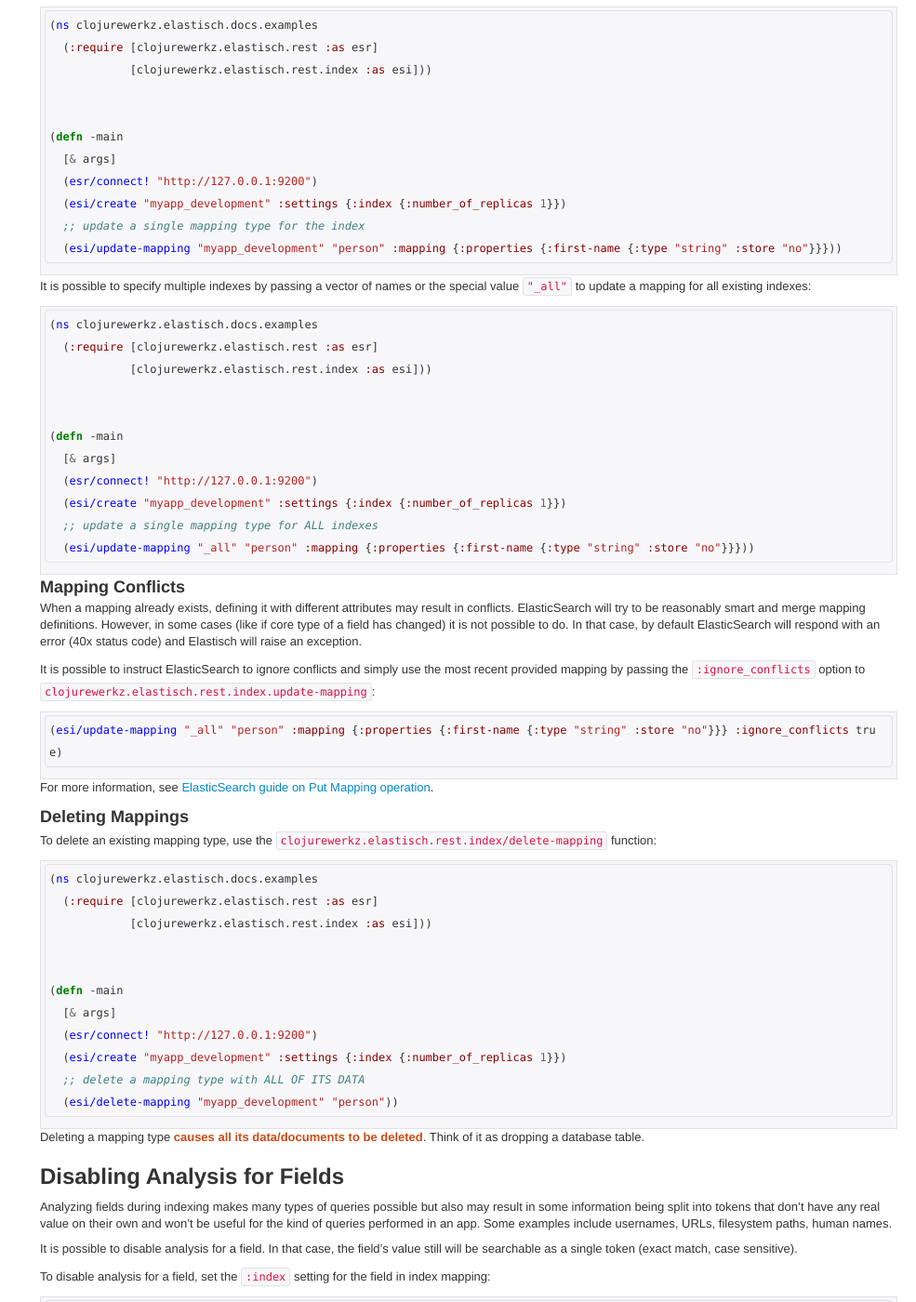
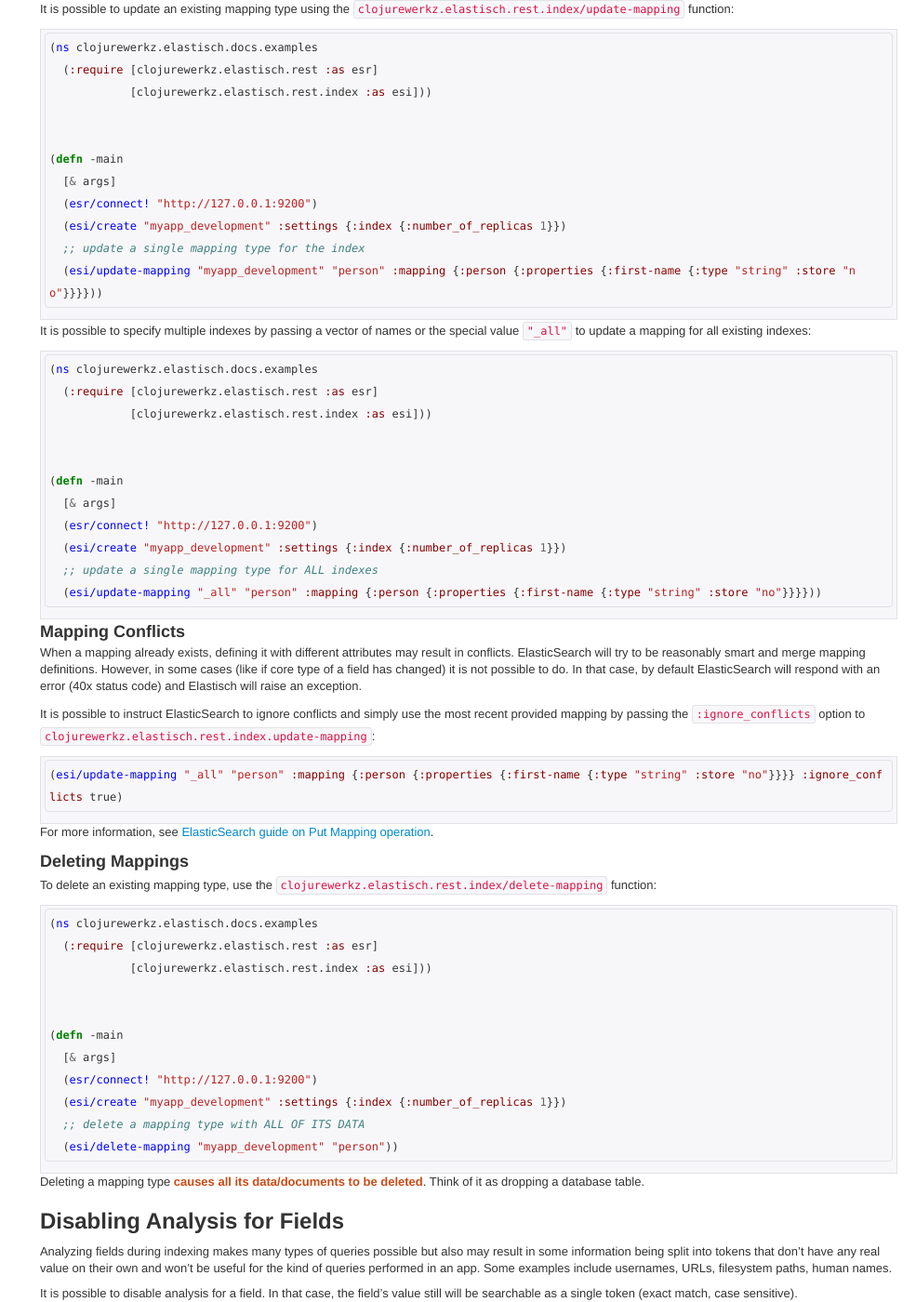
Before and after one commit to clojurewerkz/elastisch.docs, a Jekyll site: the page built from articles/indexing.md, in a window 1280 px wide and 1400 px high, scrolled down 9691 px. Shown: the whole window at 93% size, without its empty margins (295-1280 px from the left). Built offline with Jekyll 4.4.1, drawn with Linux system fonts in a browser that asks for light colours; some web fonts are replaced; comment, search, counter and statistics services are not loaded; some of the changed lines change nothing that is shown.

Commit message:
Fix update-mapping doc

````diff
--- a/articles/indexing.md
+++ b/articles/indexing.md
@@ -437,7 +437,7 @@ When it is necessary to update mapping for an indexing index with the `clojurewe
   (esr/connect! "http://127.0.0.1:9200")
   (esi/create "myapp_development" :settings {:index {:number_of_replicas 1}})
   ;; update a single mapping type for the index
-  (esi/update-mapping "myapp_development" "person" :mapping {:properties {:first-name {:type "string" :store "no"}}}))
+  (esi/update-mapping "myapp_development" "person" :mapping {:person {:properties {:first-name {:type "string" :store "no"}}}}))
 ```
 
 
@@ -567,7 +567,7 @@ It is possible to update an existing mapping type using the `clojurewerkz.elasti
   (esr/connect! "http://127.0.0.1:9200")
   (esi/create "myapp_development" :settings {:index {:number_of_replicas 1}})
   ;; update a single mapping type for the index
-  (esi/update-mapping "myapp_development" "person" :mapping {:properties {:first-name {:type "string" :store "no"}}}))
+  (esi/update-mapping "myapp_development" "person" :mapping {:person {:properties {:first-name {:type "string" :store "no"}}}}))
 ```
 
 It is possible to specify multiple indexes by passing a vector of names or the special value `"_all"` to update a mapping for all
@@ -584,7 +584,7 @@ existing indexes:
   (esr/connect! "http://127.0.0.1:9200")
   (esi/create "myapp_development" :settings {:index {:number_of_replicas 1}})
   ;; update a single mapping type for ALL indexes
-  (esi/update-mapping "_all" "person" :mapping {:properties {:first-name {:type "string" :store "no"}}}))
+  (esi/update-mapping "_all" "person" :mapping {:person {:properties {:first-name {:type "string" :store "no"}}}}))
 ```
 
 ### Mapping Conflicts
@@ -597,7 +597,7 @@ It is possible to instruct ElasticSearch to ignore conflicts and simply use the
 to `clojurewerkz.elastisch.rest.index.update-mapping`:
 
 ``` clojure
-(esi/update-mapping "_all" "person" :mapping {:properties {:first-name {:type "string" :store "no"}}} :ignore_conflicts true)
+(esi/update-mapping "_all" "person" :mapping {:person {:properties {:first-name {:type "string" :store "no"}}}} :ignore_conflicts true)
 ```
 
 For more information, see [ElasticSearch guide on Put Mapping operation](http://www.elasticsearch.org/guide/en/elasticsearch/reference/current/indices-put-mapping.html).
````
